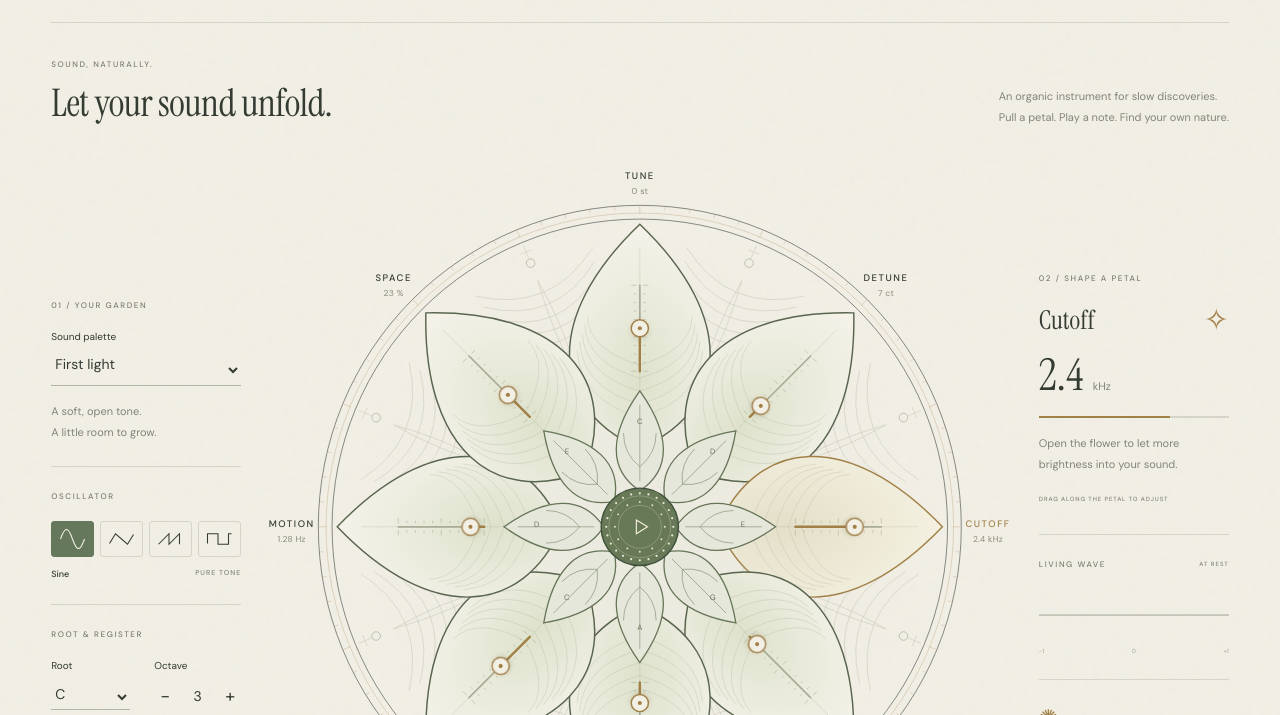
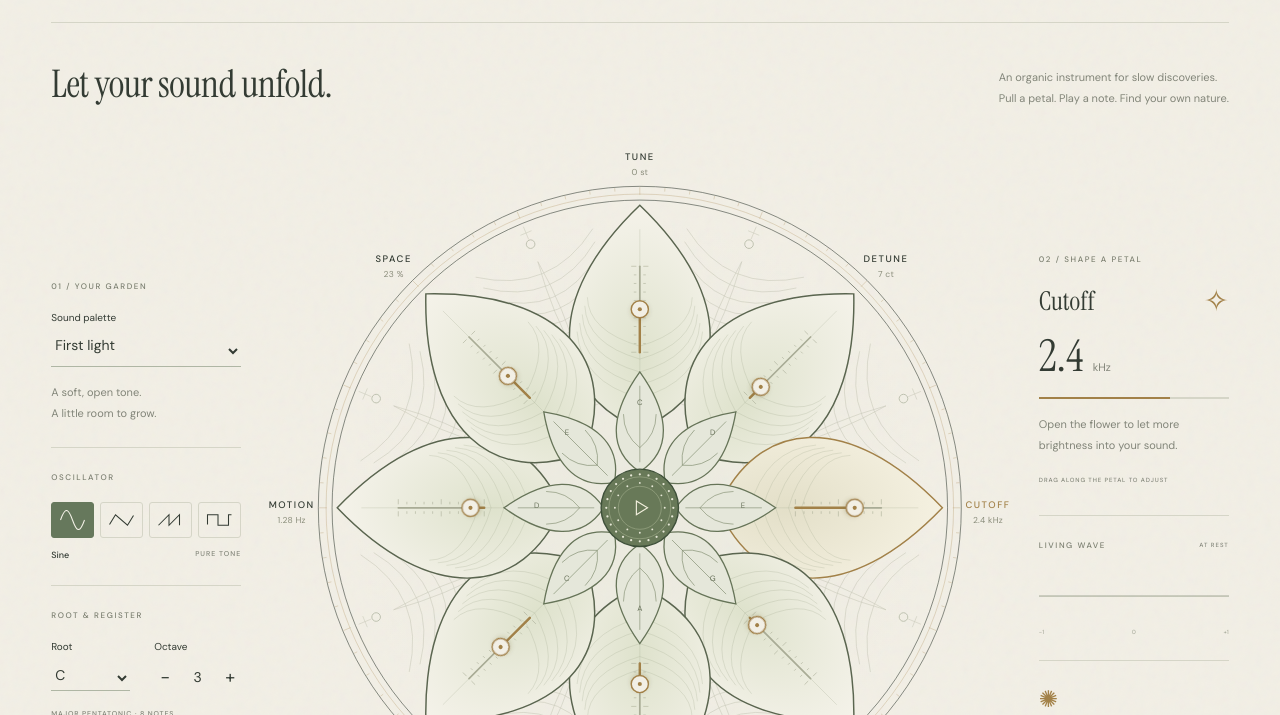
Before and after one commit to ndray904/Flora, a website: page index.html in a window 1280 px wide. Shown: the part 85-800 px from the top of the page. Drawn offline with Linux system fonts and the light colour scheme.

Commit message:
Remove Sound, Naturally heading from Flora
Update both the editable page and the standalone HTML export.

```diff
--- a/index.html
+++ b/index.html
@@ -20,7 +20,7 @@
       <button id="audio-toggle" class="audio-button"><span class="status-dot"></span><span id="audio-label">Enable sound</span><svg viewBox="0 0 20 20" width="18" height="18" fill="none" stroke="currentColor" aria-hidden="true"><path d="M3 8h3l4-4v12l-4-4H3zM13 6c3 2 3 6 0 8M15 3c5 4 5 10 0 14"/></svg></button>
     </header>
     <main>
-      <div class="intro"><div><p class="eyebrow">SOUND, NATURALLY.</p><h1>Let your sound unfold.</h1></div><p class="intro-copy">An organic instrument for slow discoveries.<br> Pull a petal. Play a note. Find your own nature.</p></div>
+      <div class="intro"><div><h1>Let your sound unfold.</h1></div><p class="intro-copy">An organic instrument for slow discoveries.<br> Pull a petal. Play a note. Find your own nature.</p></div>
       <div class="workspace">
         <aside class="left-panel">
           <section class="panel-section"><p class="eyebrow">01 / YOUR GARDEN</p><label class="field-label" for="preset">Sound palette</label><select id="preset"><option value="first">First light</option><option value="moss">Moss &amp; stone</option><option value="glass">Glasshouse</option><option value="night">Night bloom</option></select><p id="preset-description" class="muted">A soft, open tone.<br>A little room to grow.</p></section>
```
Also changed, not shown: dist/index.html.
